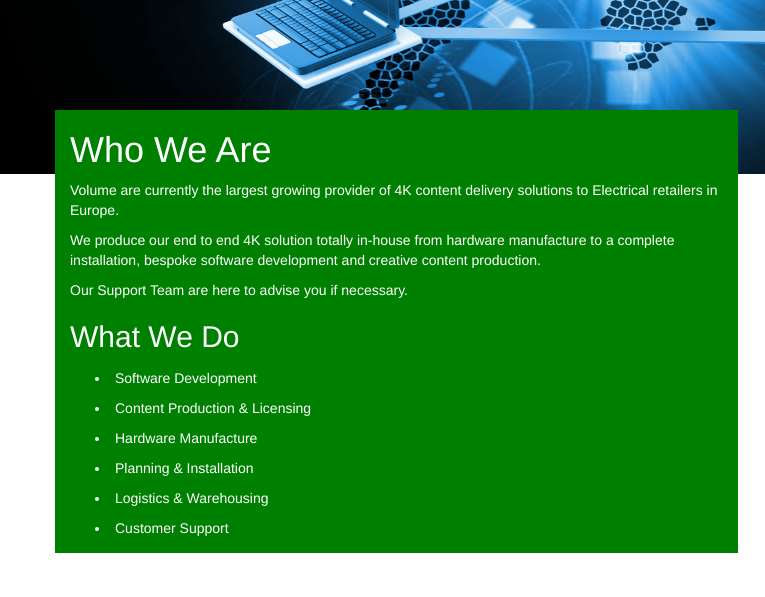
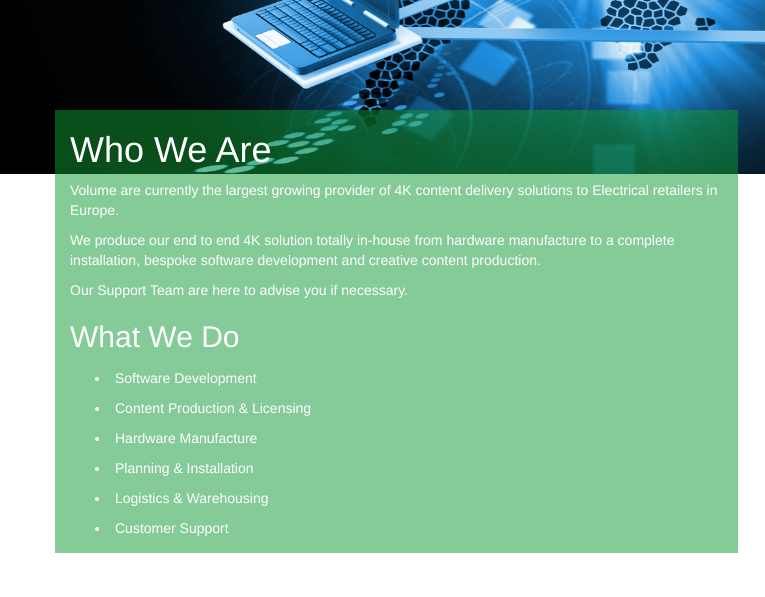
Before and after one commit to mohammedkashim10/sparta-bootstrap-pagecopy, a plain HTML site: page index.html in a window 1280 px wide. Shown: the part 383-980 px from the top of the page, 0-765 px from the left. Drawn offline with nearby package versions, Linux system fonts and the light colour scheme.

Commit message:
more tweaks

```diff
--- a/css/main.css
+++ b/css/main.css
@@ -38,7 +38,7 @@
 /* CONTAINER 1 */
 .cont1col1 {
   color: white;
-  background-color: green;
+  background-color: rgba(17, 153, 51, 0.51);
   margin-top: -64px;
 }
 
```
